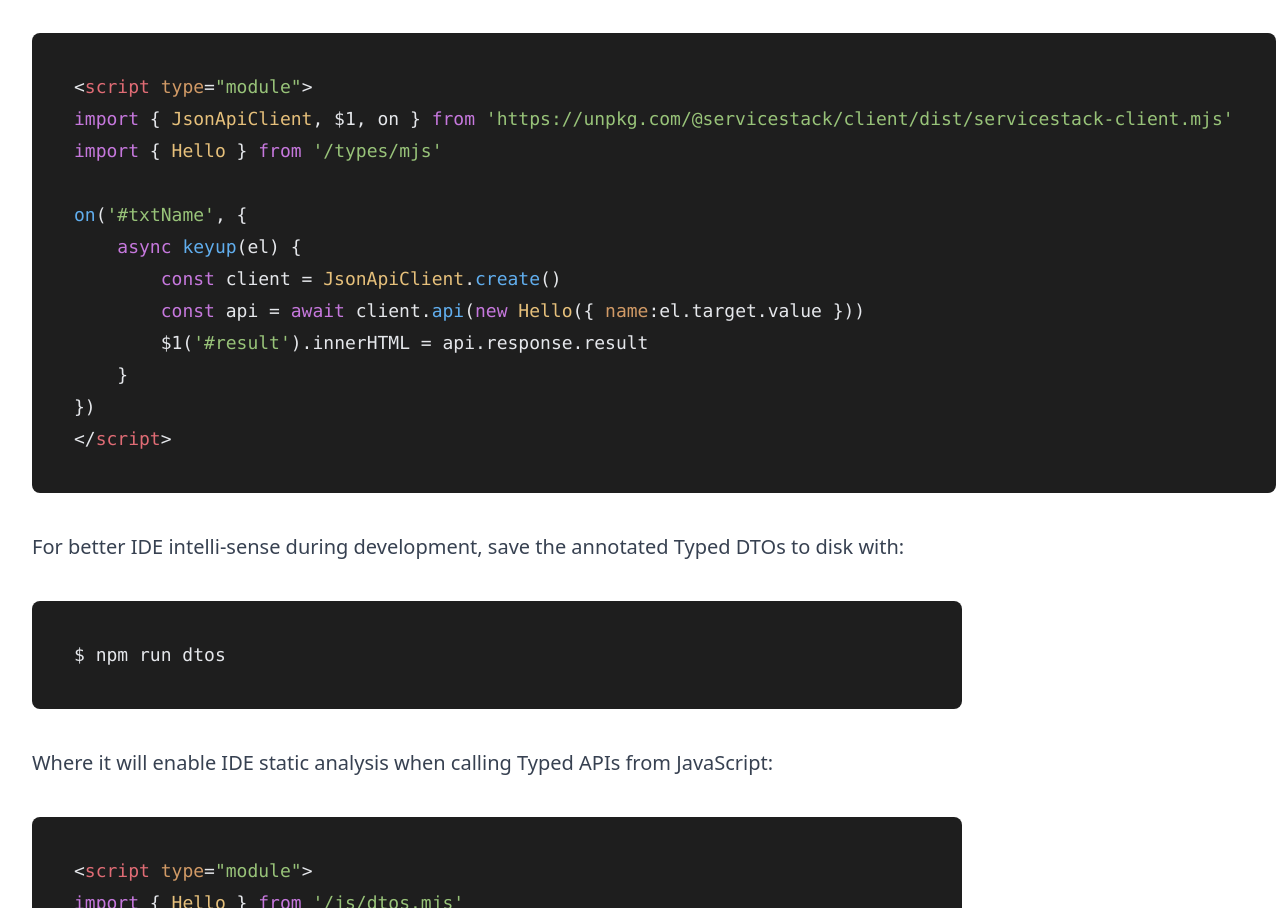
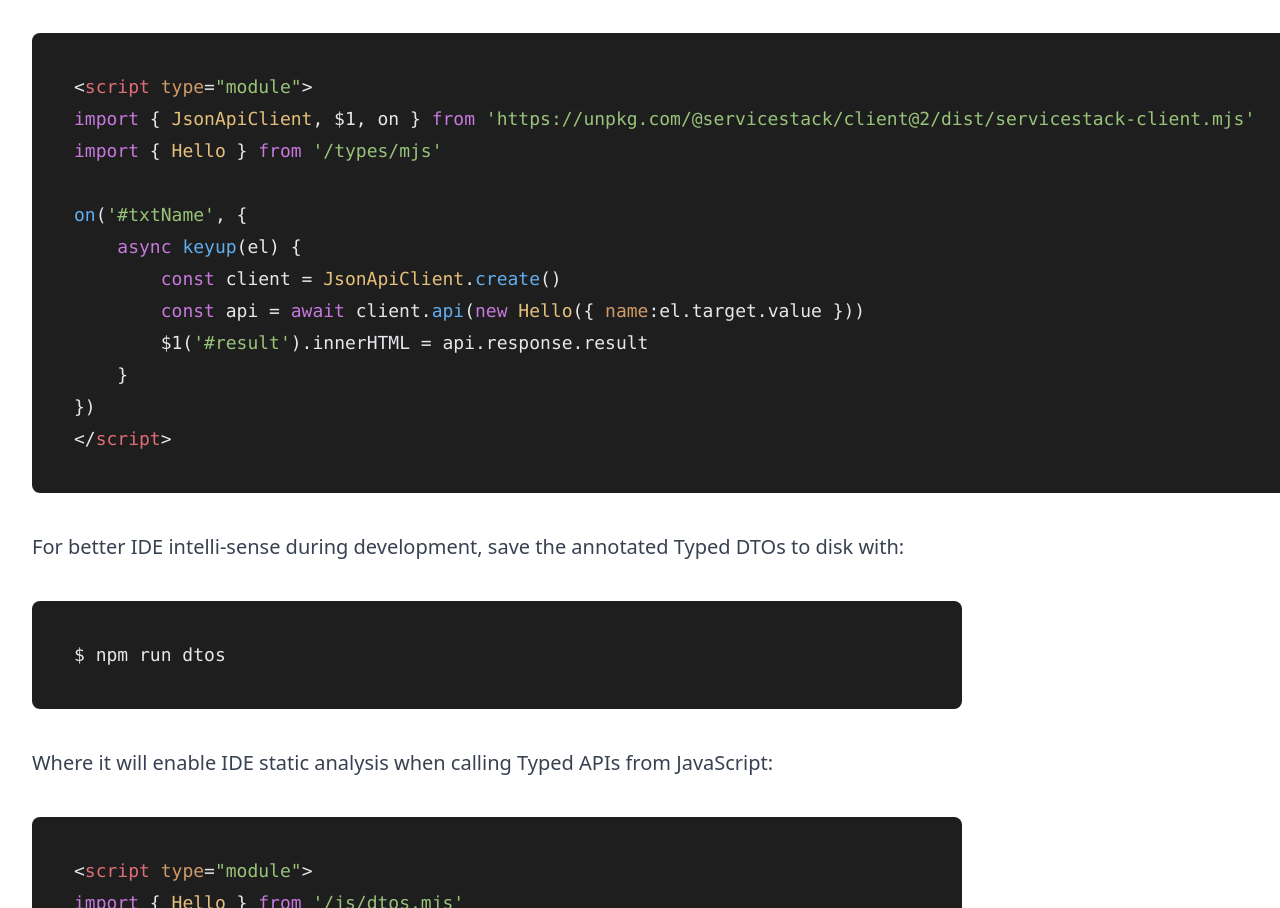
Before and after one commit to NetCoreTemplates/web-tailwind, a website: page MyApp/wwwroot/index.html in a window 1280 px wide. Shown: the part 1854-2762 px from the top of the page. Drawn offline with nearby package versions, Linux system fonts and the light colour scheme.

Commit message:
Update index.html

````diff
--- a/MyApp/wwwroot/index.html
+++ b/MyApp/wwwroot/index.html
@@ -58,7 +58,7 @@
 </div>
 
 <script type="module">
-import { JsonApiClient, $1, on } from 'https://unpkg.com/@servicestack/client@2.0.1/dist/servicestack-client.mjs'
+import { JsonApiClient, $1, on } from 'https://unpkg.com/@servicestack/client@2/dist/servicestack-client.mjs'
 import { Hello } from '/js/dtos.mjs'
 
 on('#txtName', {
@@ -115,7 +115,7 @@ the built-in [/types/mjs](/types/mjs) which returns your APIs annotated typed JS
 
 ```html
 &lt;script type="module"&gt;
-import { JsonApiClient, $1, on } from 'https://unpkg.com/@servicestack/client/dist/servicestack-client.mjs'
+import { JsonApiClient, $1, on } from 'https://unpkg.com/@servicestack/client@2/dist/servicestack-client.mjs'
 import { Hello } from '/types/mjs'
 
 on('#txtName', {
@@ -149,7 +149,7 @@ client.api(new Hello({ name }))
 <script src="https://cdn.jsdelivr.net/npm/marked/marked.min.js"></script>
 <script>
 function decode(html) {
-    var txt = document.createElement("textarea")
+    const txt = document.createElement("textarea")
     txt.innerHTML = html
     return txt.value
 }
````
